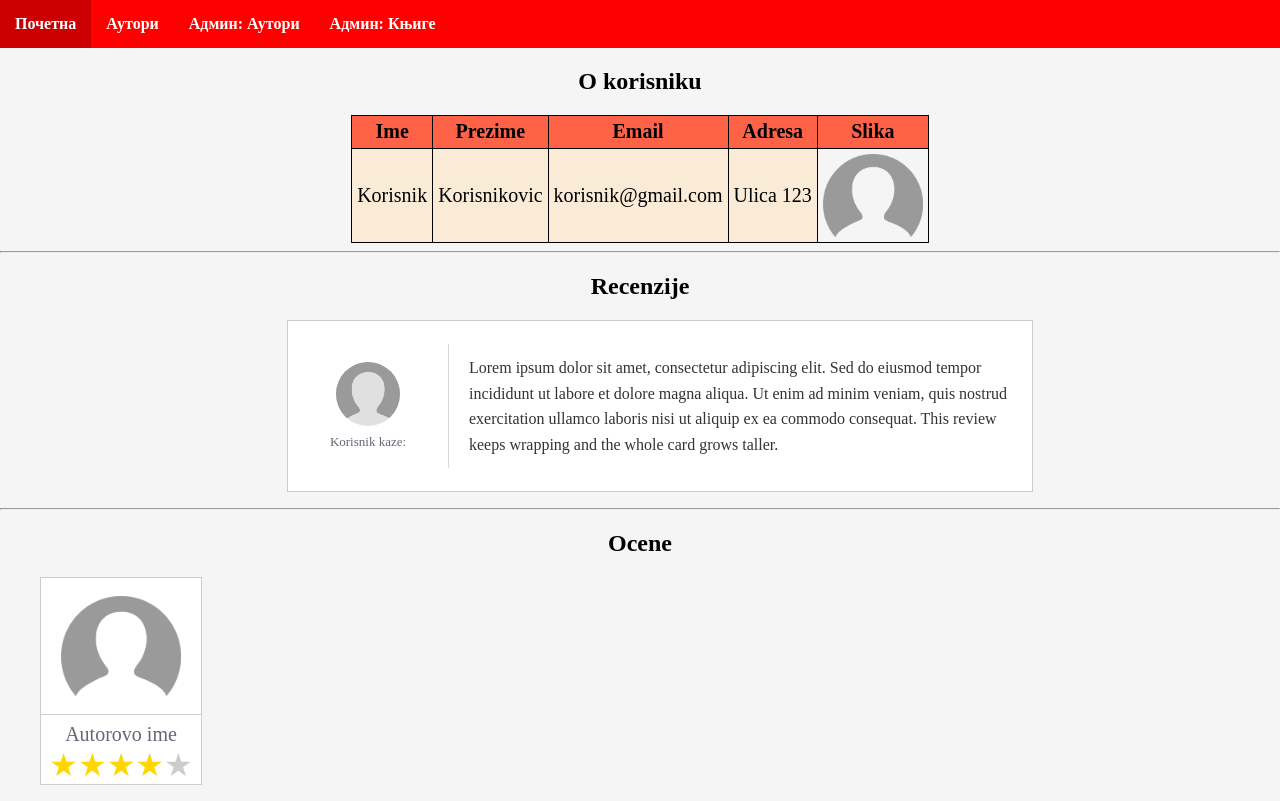
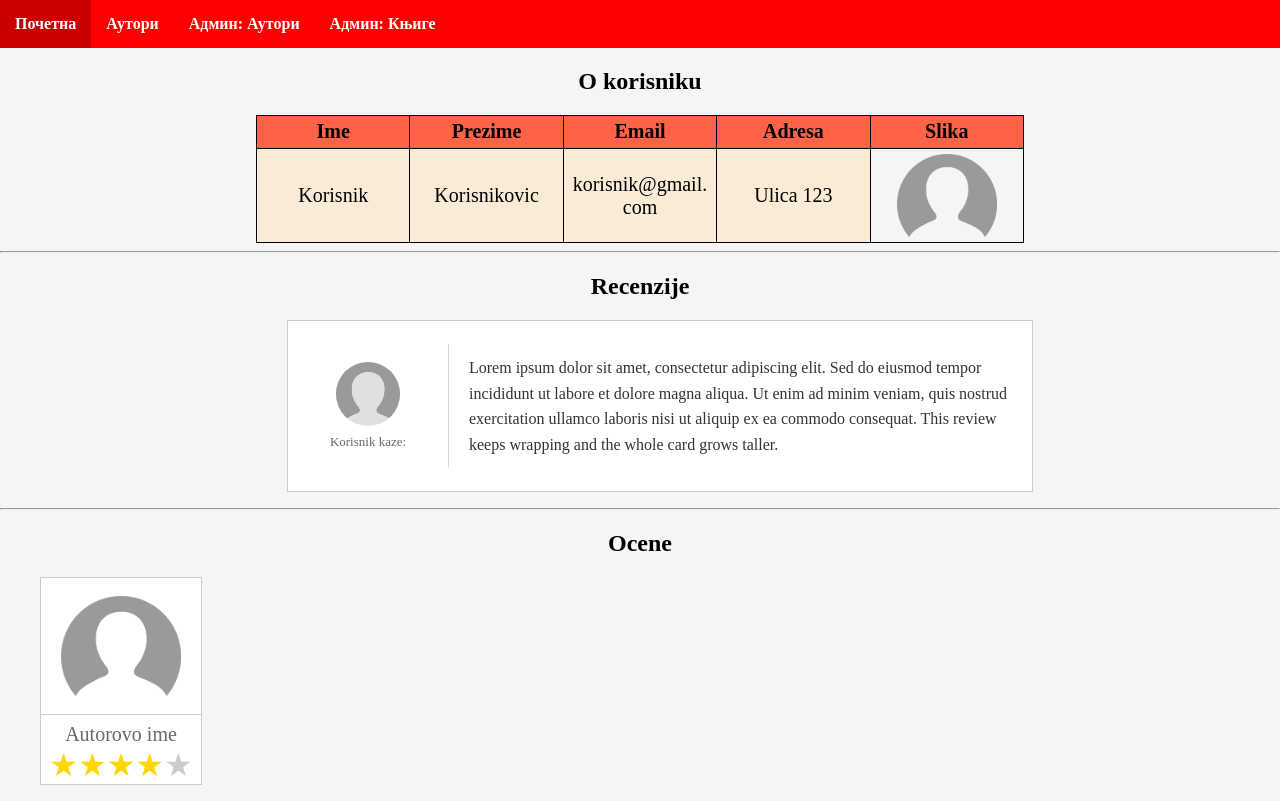
Before and after one commit to hpatrik0/web-design, a website: page korisnik.html in a window 1280 px wide. Drawn offline with Linux system fonts and the light colour scheme.

Commit message:
Popravljen overflow (da ne silazi sa ekrana i slicno)

```diff
--- a/korisnik.html
+++ b/korisnik.html
@@ -18,6 +18,7 @@
         <div class="o-korisniku">
             <article>
                 <h1>O korisniku</h1>
+                <div class="table-omotac">
                     <table>
                         <tr>
                             <tbody>
@@ -36,6 +37,7 @@
                             <td style="border-left: 1px solid black; background-color: whitesmoke;"><img src="default_pfp.png" style="width: 100px;"></td>
                         </tr>
                     </table>
+                </div>
             </article>
         </div>
        <hr>
--- a/style.css
+++ b/style.css
@@ -226,9 +226,13 @@ body {
 }
 
 .o-korisniku table {
+    width: 60%;
+    margin: 0 auto;
+    table-layout: fixed;
     border-collapse: collapse;
     font-size: 20;
     border: 1px solid black;
+    text-align: center;
 }
 
 .o-korisniku table #table-data {
@@ -239,12 +243,23 @@ body {
     background-color: tomato;
     padding: 5px;
     border-left: 1px solid black;
+    word-break: break-word;
+    overflow-wrap: break-word;
 }
 
 .o-korisniku td {
     background-color: antiquewhite;
     border-left: 1px solid black;
     padding: 5px;
+    word-break: break-word;
+    overflow-wrap: break-word;
+}
+
+.o-korisniku td img {
+    max-width: 100%;
+    height: auto;
+    display: block;
+    justify-self: center;
 }
 
 .recenzija {
@@ -255,6 +270,10 @@ body {
     background: #fff;
     margin-bottom: 24px;
     align-items: center;
+}
+
+.recenzija:hover {
+    background-color: #9999;
 }
 
 .recenzija div:first-child { /* potrebno je naglasiti :first-child inace puca */
@@ -309,6 +328,10 @@ body {
     width: max-content;
 }
 
+.ocena:hover {
+    background-color: #9999;
+}
+
 .ocena img {
     width: 50px;
     border-bottom: 1px solid #ccc;
@@ -335,3 +358,7 @@ body {
 .lista-ocena li {
     flex-shrink: 0;
 }
+
+.table-omotac {
+    overflow-x: auto;
+}
```
Lines whose indentation alone changed are shown as unchanged.
